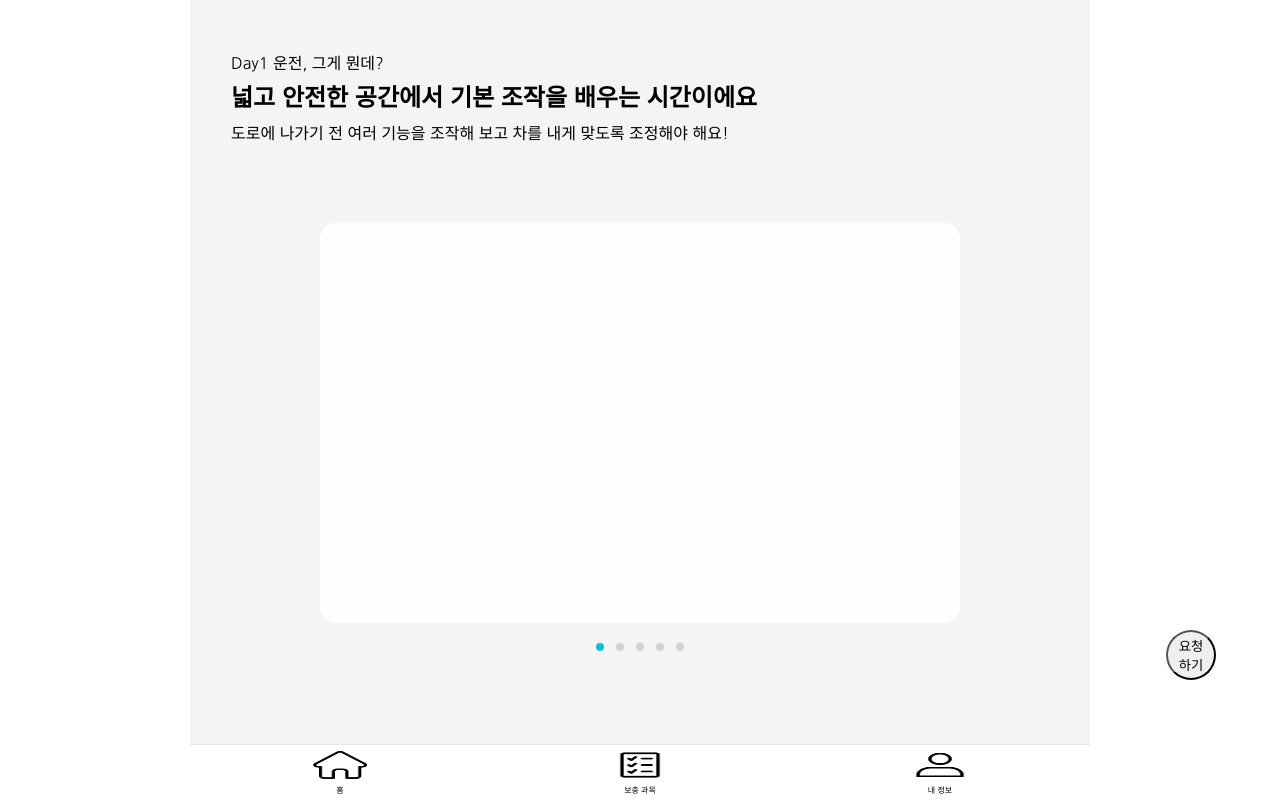
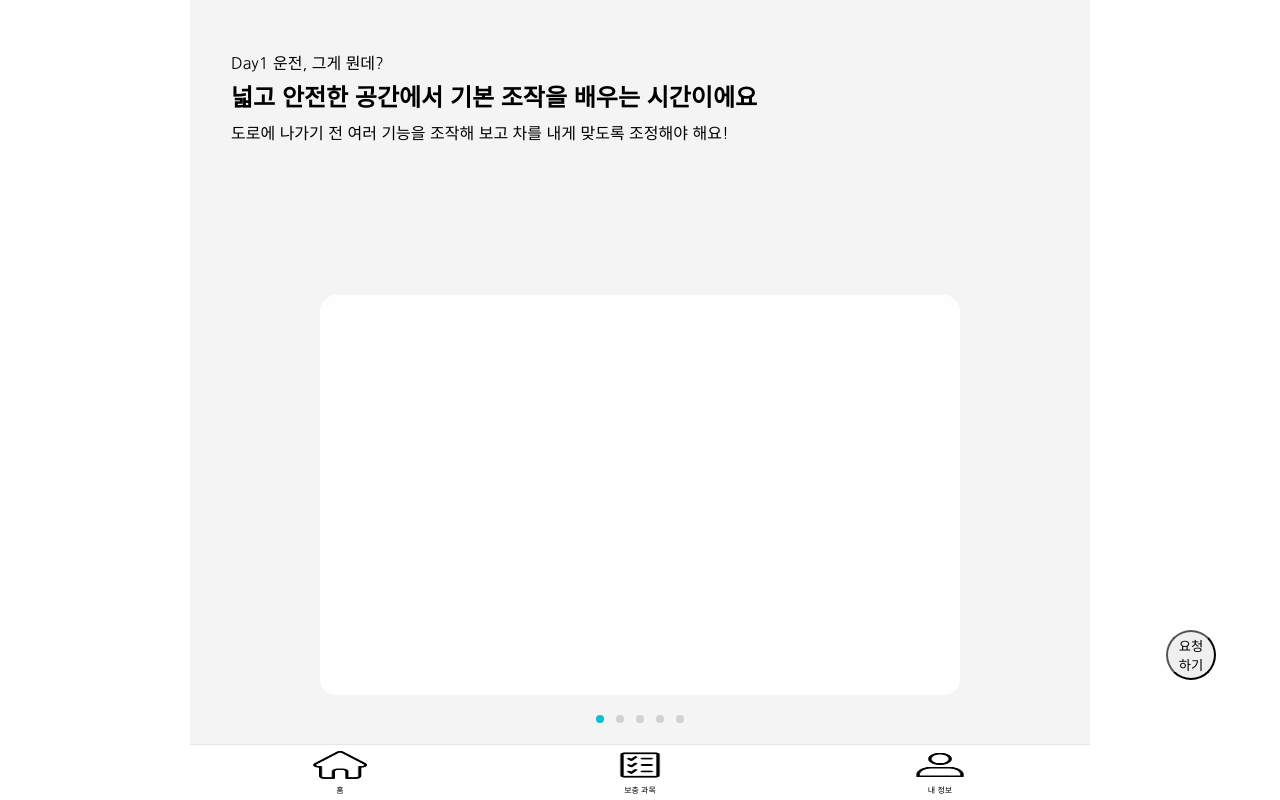
Before and after one commit to SWM-AtoZ/friendrive-client, a React (Create React App) app: page / in a window 1280 px wide. Built offline with nearby package versions, Linux system fonts and the light colour scheme; no server answers.

Commit message:
Home CSS

```diff
--- a/src/pages/home/home.module.css
+++ b/src/pages/home/home.module.css
@@ -39,6 +39,8 @@ padding-left: 5px;
 .section_card_container{
 width:100%;
 height: 70%;
+padding-top: 8%;
+box-sizing: border-box;
 }
 
 .explain_container{
```
